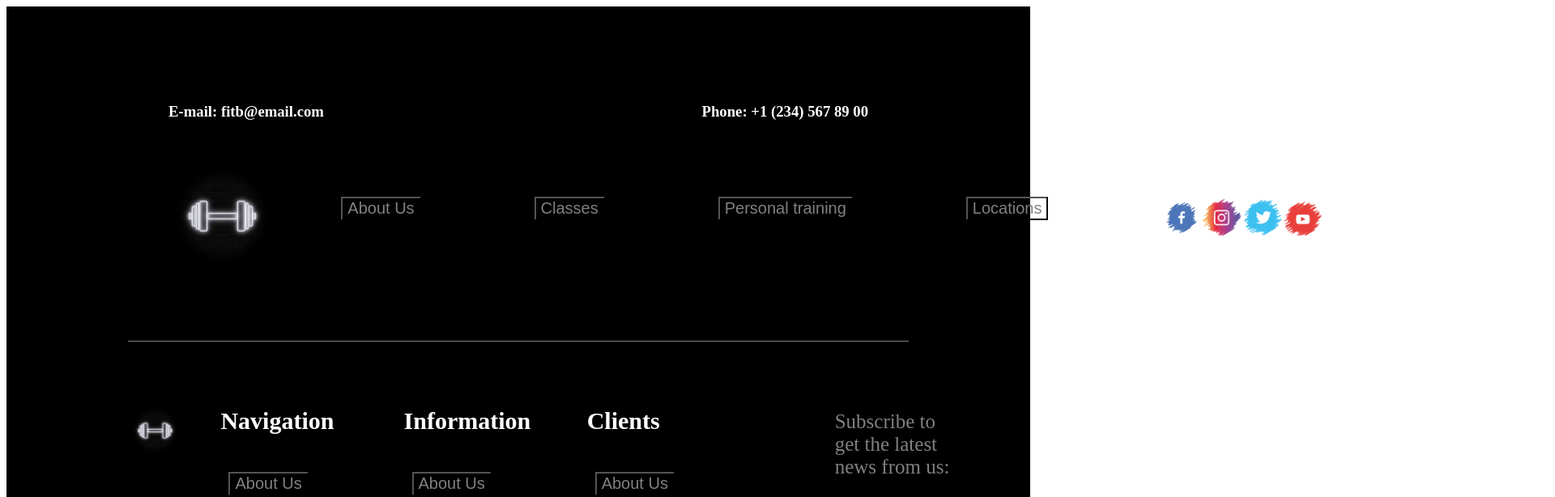
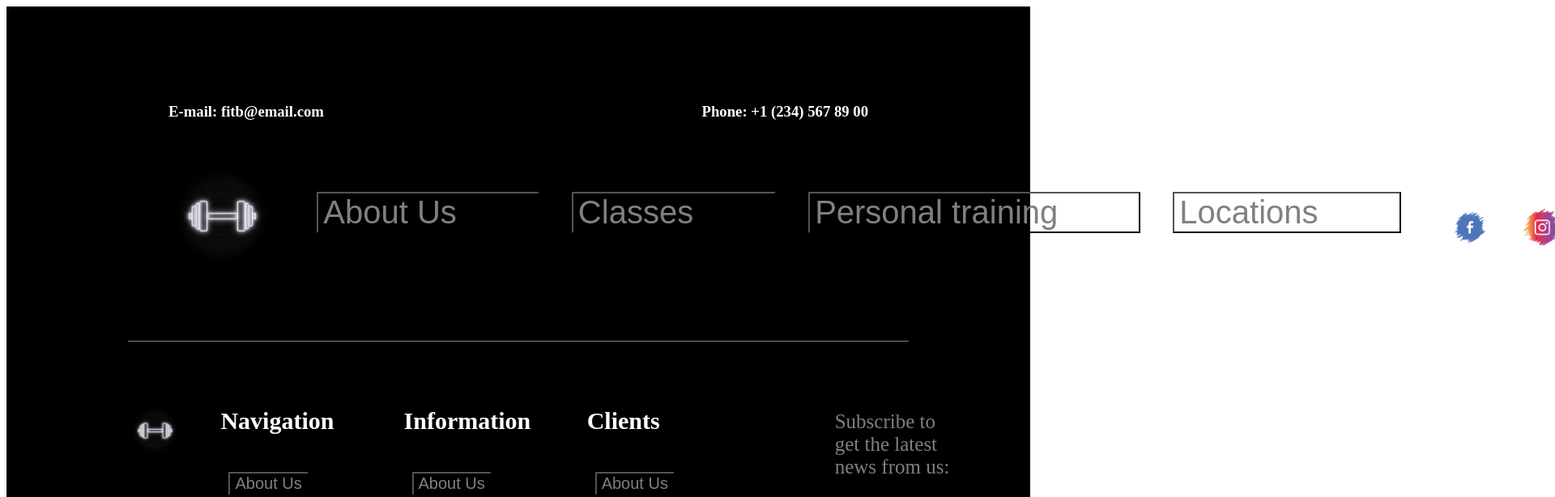
Before and after one commit to Orestvahila/GYM, a React (Create React App) app: page /cart in a window 1280 px wide. Shown: the top 614 px of the page at 81% size, 1920 px wide, since content can reach past the window. Built offline with nearby package versions, Linux system fonts and the light colour scheme.

Commit message:
social media bottom

```diff
--- a/src/components/header/header.css
+++ b/src/components/header/header.css
@@ -18,16 +18,24 @@
     display: flex;
     justify-content:space-between;
     font-size: 30px;
-    margin: 30px;
+    margin-top: 30px;
 }
-.head div li ul {
+.head div li ul input{
     padding-right: 100px;
+    font-size: 40px;
 }
 .head .logo {
     display: flex;
     align-items: center;
     justify-content: center;
 }
-.head .logo img {
+.head .logo li ul input{
     height: 50px;
+    width: 50px;
+    margin: 0px;
+    padding: 0px;
 }
+.head .logo li ul input:hover{
+    background-color: rgb(154, 205, 50, 0.5);
+    border-radius: 50px;
+}
--- a/src/components/header/header.js
+++ b/src/components/header/header.js
@@ -27,10 +27,12 @@ function Header () {
                     </li>
                 </div>
                 <div className="logo">
-                <img src={facebook} alt="logo" />
-                <img src={instagram} alt="logo" />
-                <img src={twitter} alt="logo" />
-                <img src={youtube} alt="logo" />
+                    <li>
+                    <ul><input type='image' src={facebook} alt="logo" /></ul>
+                    <ul><input type='image' src={instagram} alt="logo" /></ul>
+                    <ul><input type='image' src={twitter} alt="logo" /></ul>
+                    <ul><input type='image' src={youtube} alt="logo" /></ul>
+                    </li>
                 </div>
             </div>
         </div>
--- a/src/components/main/main.css
+++ b/src/components/main/main.css
@@ -67,9 +67,6 @@
     margin-left: 10rem;
     margin-right: 10rem;
 }
-.more  {
-    display: flex;
-}
 .more div {
     margin: 30px;
 }
@@ -77,7 +74,9 @@
     height: 450px;
     width: 350px;
 }
-
+.more p {
+    max-width: 250px;
+}
 .smallPic {
     display: flex;
     justify-content: space-around;
```
Also changed, not shown: src/components/main/classes.css (line endings or trailing spaces).
